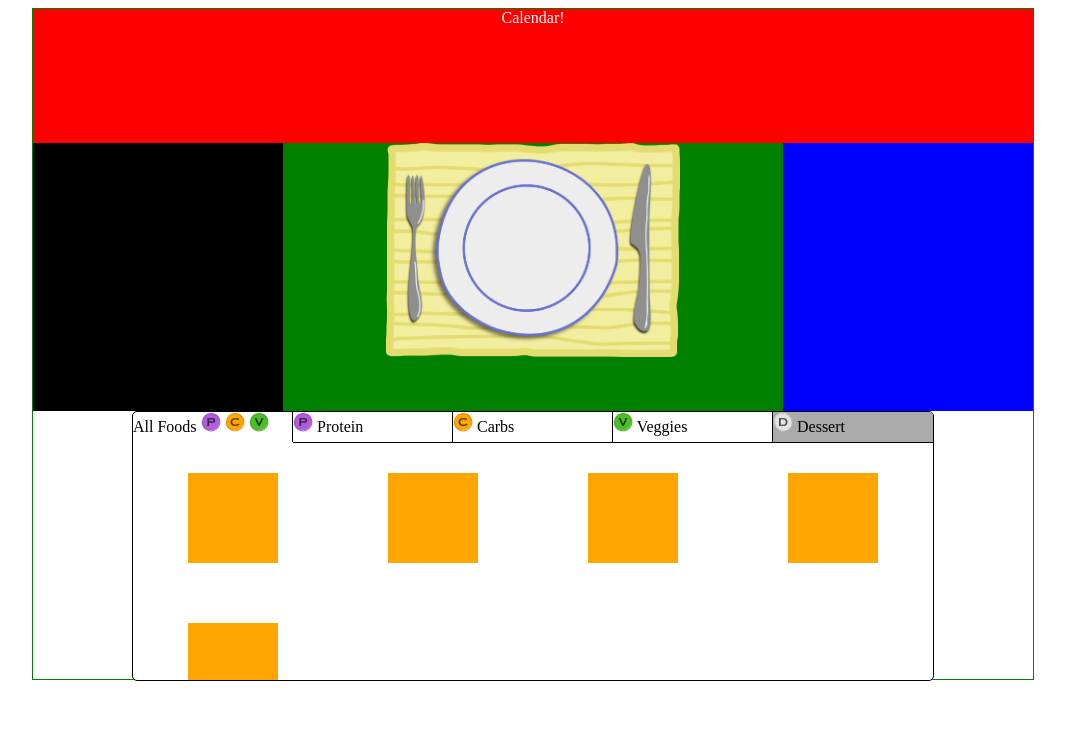
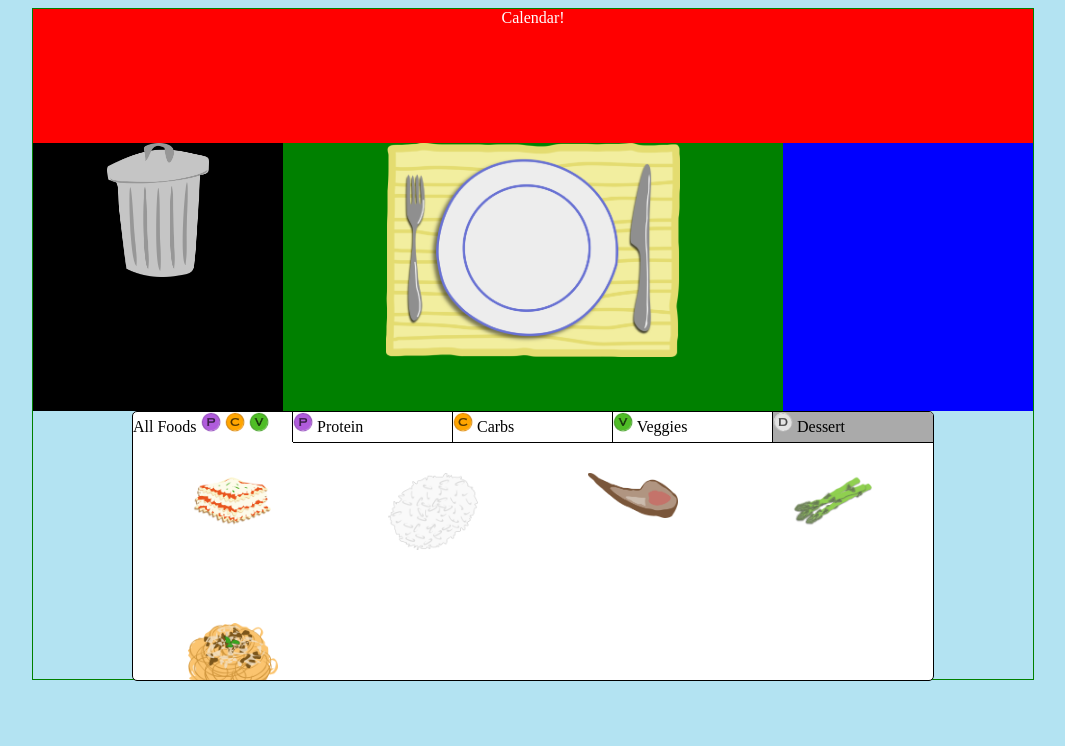
Before and after one commit to emilykl/project-merp, a plain HTML site: page index.html in a window 1280 px wide. Shown: the whole page, without its empty margins (107-1172 px from the left). Drawn offline with Linux system fonts and the light colour scheme.

Commit message:
all graphics, plus changing background color. see if you like?

```diff
--- a/food_items.js
+++ b/food_items.js
@@ -7,36 +7,36 @@ var food_items = [
     {
         name: "Lasagna",
         food_class: "C",
-        icon_url: "graphics/example.png",
+        icon_url: "img/food_lasagna.png",
     },
 
     {
         name: "Steamed Rice",
         food_class: "C",
-        icon_url: "graphics/example.png",
+        icon_url: "img/food_rice.png",
     },
 
     {
         name: "Roast Lamb",
         food_class: "P",
-        icon_url: "graphics/example.png",
+        icon_url: "img/food_lamb.png",
     },
 
     {
         name: "Asparagus",
         food_class: "V",
-        icon_url: "graphics/example.png",
+        icon_url: "img/food_asparagus.png",
     },
 
     {
         name: "Spaghetti",
         food_class: "C",
-        icon_url: "graphics/example.png",
+        icon_url: "img/food_spaghetti.png",
     },
 
     {
         name: "Flan",
         food_class: "D",
-        icon_url: "graphics/example.png",
+        icon_url: "img/food_flan.png",
     },
 ];
--- a/index.html
+++ b/index.html
@@ -20,6 +20,7 @@
 
         <div id="trash_can_wrapper">
     	    <div id="trash_can">
+                <img id="trash_can_image" src="img/trashcan.png"></img>
     	    </div>
     	</div>
 
--- a/logic.js
+++ b/logic.js
@@ -125,8 +125,9 @@ var tabs_module = (function(food_items) {
 
     	    var food_item_div = $("<div/>");
     	    food_item_div.addClass("food_item");
-    	    //food_item_div.css("background-image", "url(" + food_item.icon_url + ")");
-    	    //food_item_div.css("background-size", "cover");
+    	    food_item_div.css("background-image", "url(" + food_item.icon_url + ")");
+    	    food_item_div.css("background-size", "100%");
+            food_item_div.css("background-repeat", "no-repeat");
     	    food_item_div.data("item", food_item);
 
     	    food_item_wrapper.append(food_item_div);
--- a/style.css
+++ b/style.css
@@ -1,3 +1,7 @@
+
+body {
+    background-color: #B3E3F2;
+}
 
 #content_wrapper {
     width: 1000px;
@@ -36,7 +40,8 @@
      width: 100%;
      height: 100%;
      background-color: black;
- }
+     text-align: center;
+}
 
  #dinner_plate_wrapper {
      width: 50%;
@@ -159,7 +164,7 @@
      position: absolute;
      left: 50%;
      transform: translateX(-50%);
-     background-color: orange;
+     /*background-color: orange;*/
  }
 
   .small_icon {
@@ -181,3 +186,8 @@
     max-width: 75%;
     max-height: 75%;
  }
+
+   #trash_can_image {
+    max-width: 50%;
+    max-height: 50%;
+ }
```
Also changed, not shown: img/food_flan.png (added), img/food_rice.png (added), img/food_spaghetti.png (added), img/trashcan.png (added).
